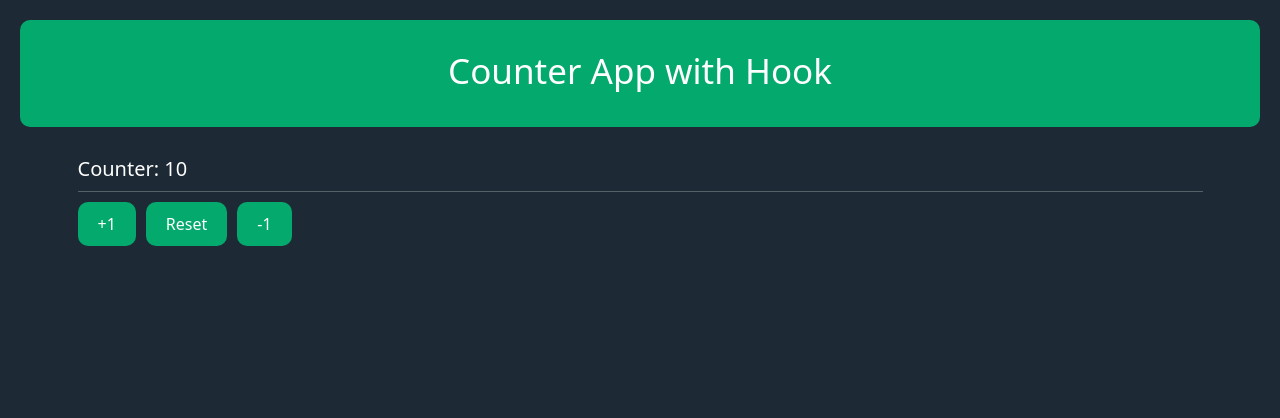
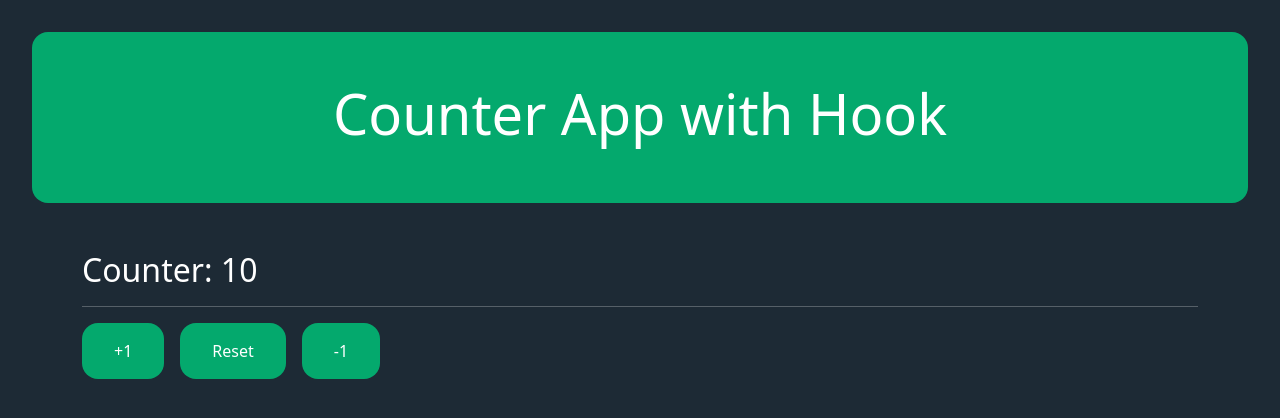
Before and after one commit to doclaag/hook-app, a React (Vite) app: page / in a window 1280 px wide. Shown: the top 418 px of the page. Built offline with nearby package versions, Linux system fonts and the light colour scheme.

Commit message:
modified index.css

```diff
--- a/src/index.css
+++ b/src/index.css
@@ -1,6 +1,6 @@
 html{
     box-sizing: border-box;
-    font-size: 62.5%;
+    /* font-size: 62.5%; */
 }
 
 *, *:before, *:after{
@@ -9,8 +9,8 @@ html{
 
 body{
     padding: 2rem;
-    font-size: 1.6rem;
-    line-height: 1.5;
+    /* font-size: 2rem; */
+    /* line-height: 1.5; */
     color: #fff;
     background: #1D2A35;
 }
@@ -27,7 +27,7 @@ button{
 }
 
 .btn{
-    font-size: 1.6rem;
+    /* font-size: 1.6rem; */
     padding: 1rem 2rem;
     border: none;
     color: #fff;
```
